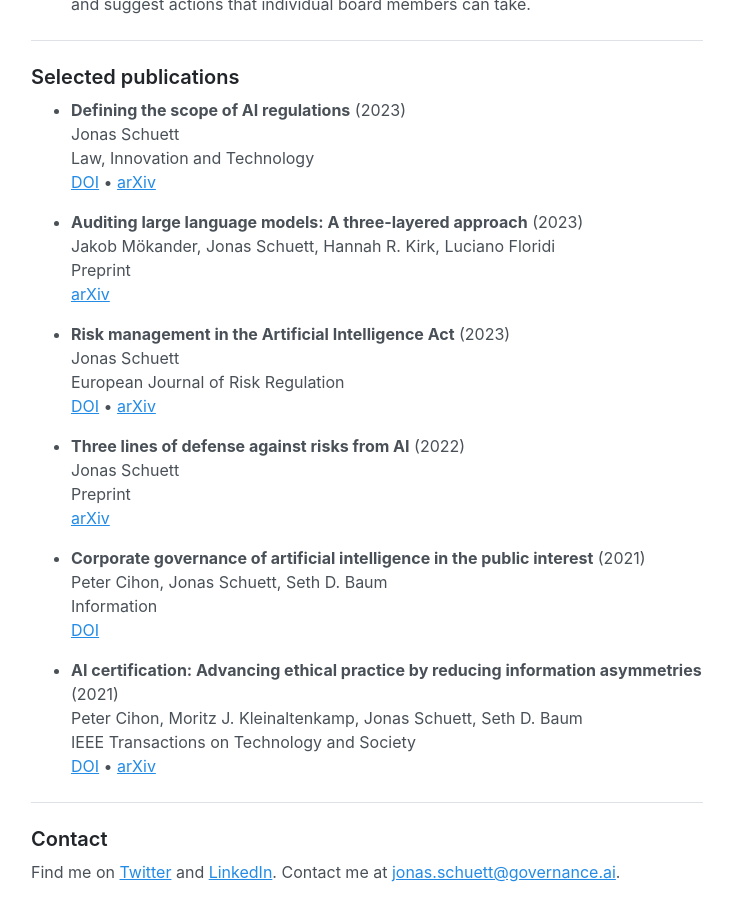
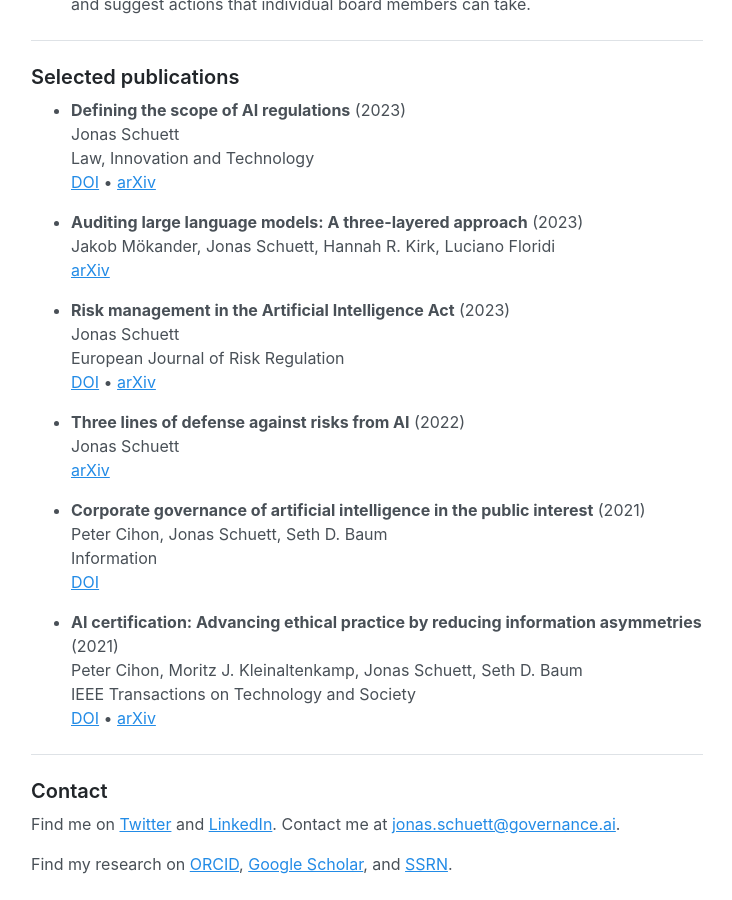
Before and after one commit to jonasschuett/jonasschuett.github.io, a Jekyll site: the page built from _posts/2020-04-04-introduction.md, in a window 1280 px wide and 900 px high, scrolled down 1986 px. Shown: the whole window, without its empty margins (273-1005 px from the left). Built offline with Jekyll 4.4.1, drawn with Linux system fonts in a browser that asks for light colours.

Commit message:
Update 2020-04-04-introduction.md

```diff
--- a/_posts/2020-04-04-introduction.md
+++ b/_posts/2020-04-04-introduction.md
@@ -62,7 +62,6 @@ Law, Innovation and Technology <br>
 
 - **Auditing large language models: A three-layered approach** (2023) <br>
 Jakob Mökander, Jonas Schuett, Hannah R. Kirk, Luciano Floridi <br>
-Preprint <br>
 [arXiv](https://arxiv.org/abs/2302.08500)
 
 - **Risk management in the Artificial Intelligence Act** (2023) <br>
@@ -72,7 +71,6 @@ European Journal of Risk Regulation <br>
 
 - **Three lines of defense against risks from AI** (2022) <br>
 Jonas Schuett <br>
-Preprint <br>
 [arXiv](https://arxiv.org/abs/2212.08364)
 
 - **Corporate governance of artificial intelligence in the public interest** (2021) <br>
```
